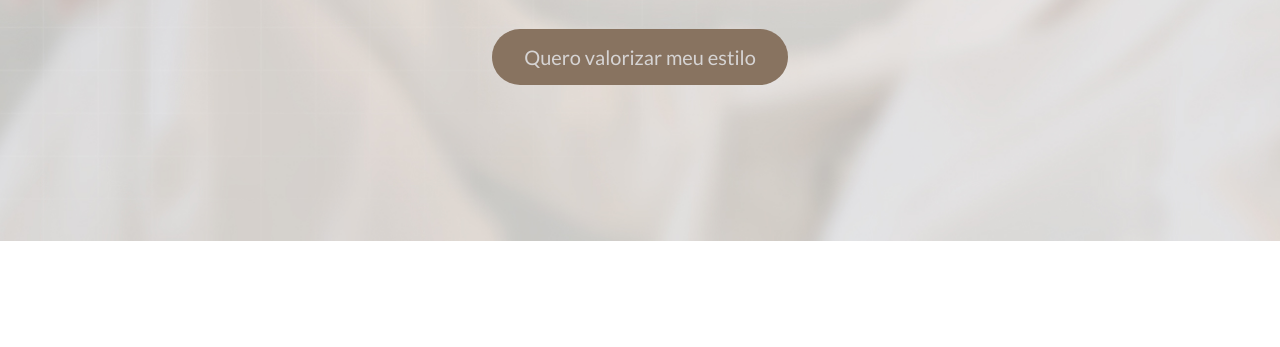
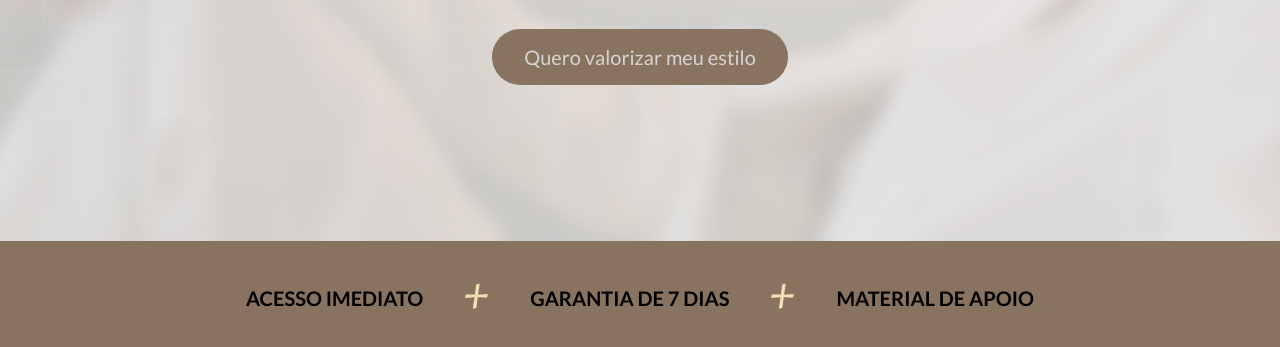
Before and after one commit to rodrigoanastacio/DA_manual-guarda-roupa-versatil, an Astro site: page / in a window 1280 px wide. Shown: the part 445-792 px from the top of the page. Built offline with nearby package versions, Linux system fonts and the light colour scheme; Astro itself is replaced by a stand-in of ours.

Commit message:
Feat: Create benefit bar component

```diff
--- /dev/null
+++ b/src/components/BenefitBar.astro
@@ -0,0 +1,35 @@
+<div class="c-benefit-bar">
+  <div class="c-container">
+    <ul class="c-benefit-bar__list">
+      <li class="c-benefit-bar__item">Acesso Imediato</li>
+      <li class="c-benefit-bar__item">
+        <svg
+          width="23"
+          height="26"
+          viewBox="0 0 23 26"
+          fill="none"
+          xmlns="http://www.w3.org/2000/svg"
+        >
+          <path
+            d="M21.25 14.6406C17.625 14.4531 14.7812 14.3516 12.7188 14.3359C12.4375 16.3984 12.0625 19.6562 11.5938 24.1094C11.5938 24.3125 11.3438 24.5938 10.8438 24.9531C10.3594 25.2969 9.92188 25.4688 9.53125 25.4688H7.84375C8.84375 19.125 9.41406 15.4141 9.55469 14.3359C7.52344 14.3984 4.45312 14.6172 0.34375 14.9922V13.3047C0.34375 12.9141 0.515625 12.4766 0.859375 11.9922C1.21875 11.5078 1.5 11.2578 1.70312 11.2422C4.92188 11.4141 7.66406 11.5234 9.92969 11.5703C10.0547 10.5859 10.4141 7.46875 11.0078 2.21875C11.0078 2.01562 11.25 1.74219 11.7344 1.39844C12.2344 1.03906 12.6797 0.859375 13.0703 0.859375H14.7578C14.1172 4.8125 13.5625 8.38281 13.0938 11.5703C14.8906 11.5234 18.0625 11.2969 22.6094 10.8906V12.5781C22.6094 12.9688 22.4297 13.4141 22.0703 13.9141C21.7266 14.3984 21.4531 14.6406 21.25 14.6406Z"
+            fill="#F5DEB3"></path>
+        </svg>
+      </li>
+      <li class="c-benefit-bar__item">Garantia de 7 dias</li>
+      <li class="c-benefit-bar__item">
+        <svg
+          width="23"
+          height="26"
+          viewBox="0 0 23 26"
+          fill="none"
+          xmlns="http://www.w3.org/2000/svg"
+        >
+          <path
+            d="M21.25 14.6406C17.625 14.4531 14.7812 14.3516 12.7188 14.3359C12.4375 16.3984 12.0625 19.6562 11.5938 24.1094C11.5938 24.3125 11.3438 24.5938 10.8438 24.9531C10.3594 25.2969 9.92188 25.4688 9.53125 25.4688H7.84375C8.84375 19.125 9.41406 15.4141 9.55469 14.3359C7.52344 14.3984 4.45312 14.6172 0.34375 14.9922V13.3047C0.34375 12.9141 0.515625 12.4766 0.859375 11.9922C1.21875 11.5078 1.5 11.2578 1.70312 11.2422C4.92188 11.4141 7.66406 11.5234 9.92969 11.5703C10.0547 10.5859 10.4141 7.46875 11.0078 2.21875C11.0078 2.01562 11.25 1.74219 11.7344 1.39844C12.2344 1.03906 12.6797 0.859375 13.0703 0.859375H14.7578C14.1172 4.8125 13.5625 8.38281 13.0938 11.5703C14.8906 11.5234 18.0625 11.2969 22.6094 10.8906V12.5781C22.6094 12.9688 22.4297 13.4141 22.0703 13.9141C21.7266 14.3984 21.4531 14.6406 21.25 14.6406Z"
+            fill="#F5DEB3"></path>
+        </svg>
+      </li>
+      <li class="c-benefit-bar__item">Material de Apoio</li>
+    </ul>
+  </div>
+</div>
--- a/src/pages/index.astro
+++ b/src/pages/index.astro
@@ -1,8 +1,10 @@
 ---
-import Hero from '../components/Hero.astro';
-import Layout from '../layouts/Layout.astro';
+import Hero from "../components/Hero.astro";
+import BenefitBar from "../components/BenefitBar.astro";
+import Layout from "../layouts/Layout.astro";
 ---
 
 <Layout title="Ebook - Manual do Guarda Roupa Versátil">
-	<Hero />
+  <Hero />
+  <BenefitBar />
 </Layout>
--- /dev/null
+++ b/src/styles/components/_c-benefit-bar.scss
@@ -0,0 +1,37 @@
+.c-benefit-bar {
+  background-color: var(--green-500);
+
+  & .c-container {
+    // @include flex-element(row, center, center);
+  }
+
+  &__list {
+    list-style: none;
+    padding-top: rem(42px);
+    padding-bottom: rem(42px);
+    display: flex;
+    flex-direction: column;
+    align-items: center;
+
+    @include media-up(md) {
+      flex-direction: row;
+      justify-content: center;
+    }
+  }
+
+  &__item {
+    font-size: rem(20px);
+    font-weight: bold;
+    text-transform: uppercase;
+
+    & + .c-benefit-bar__item {
+      margin-top: rem(24px);
+      margin-left: 0;
+
+      @include media-up(md) {
+        margin-top: 0;
+        margin-left: rem(42px);
+      }
+    }
+  }
+}
--- a/src/styles/main.scss
+++ b/src/styles/main.scss
@@ -8,5 +8,6 @@
 @import "./components/c-hero";
 @import "./components/c-title";
 @import "./components/c-button";
+@import "./components/c-benefit-bar";
 
 @import "./layouts/l-header";
```
Also changed, not shown: public/icons/icon-plus.svg (added).
